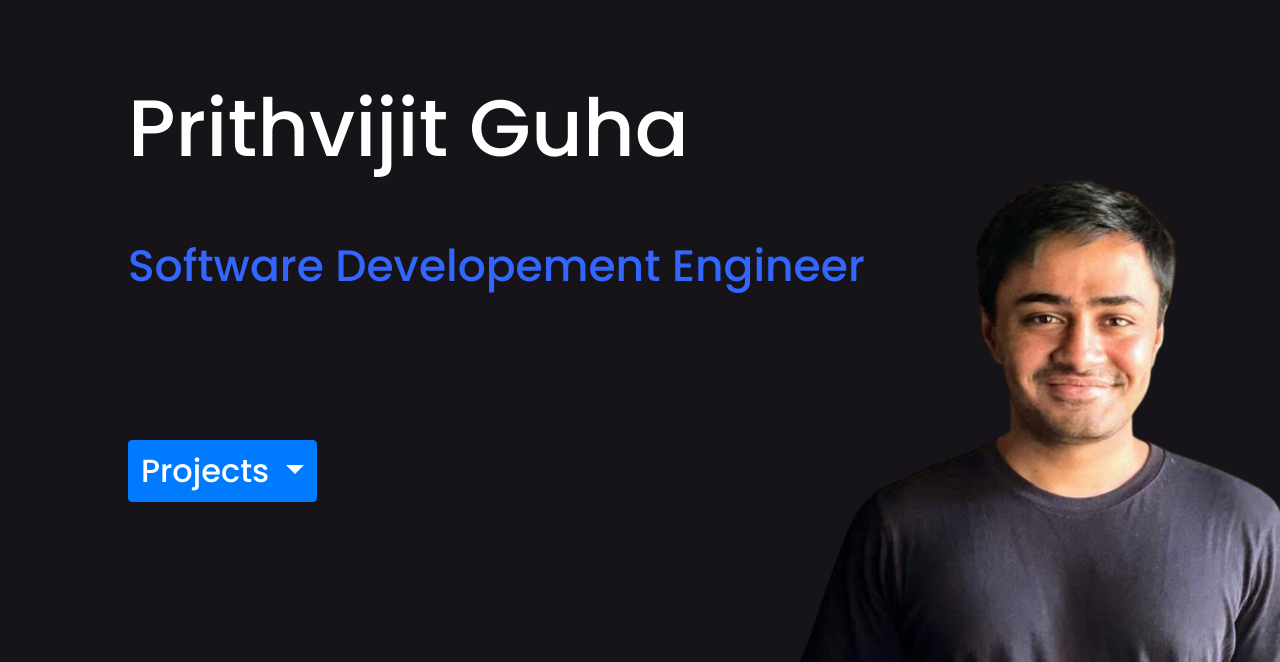
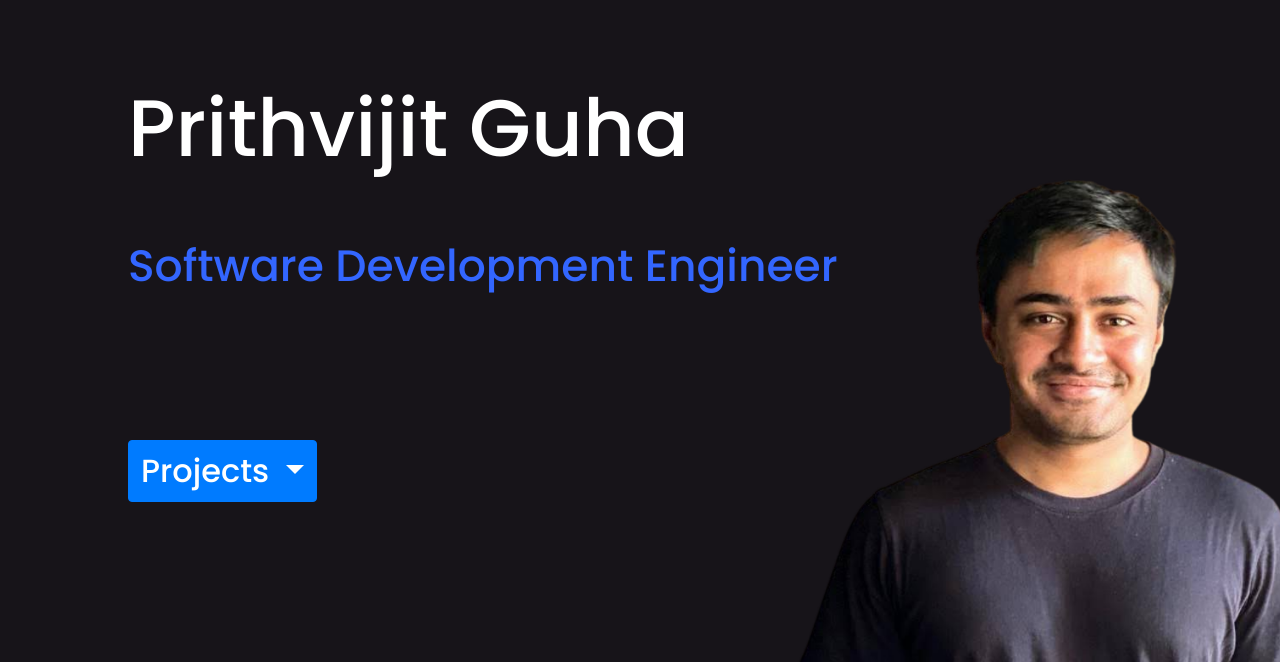
Before and after one commit to pj12342013/prithvijit-guha.github.io, a plain HTML site: page index.html in a window 1280 px wide. Shown: the top 662 px of the page. Drawn offline with nearby package versions, Linux system fonts and the light colour scheme; a web font is replaced by a local one.

Commit message:
fixed title index.html

```diff
--- a/index.html
+++ b/index.html
@@ -25,7 +25,7 @@
     <div id="alltext">
     <h1 class="name">Prithvijit Guha</h1>
 
-    <h2 class="title">Software Developement Engineer</h2>
+    <h2 class="title">Software Development Engineer</h2>
 
     <div id="projects" class="btn-group-vertical">
         <div class="btn-group" role="group">
```
